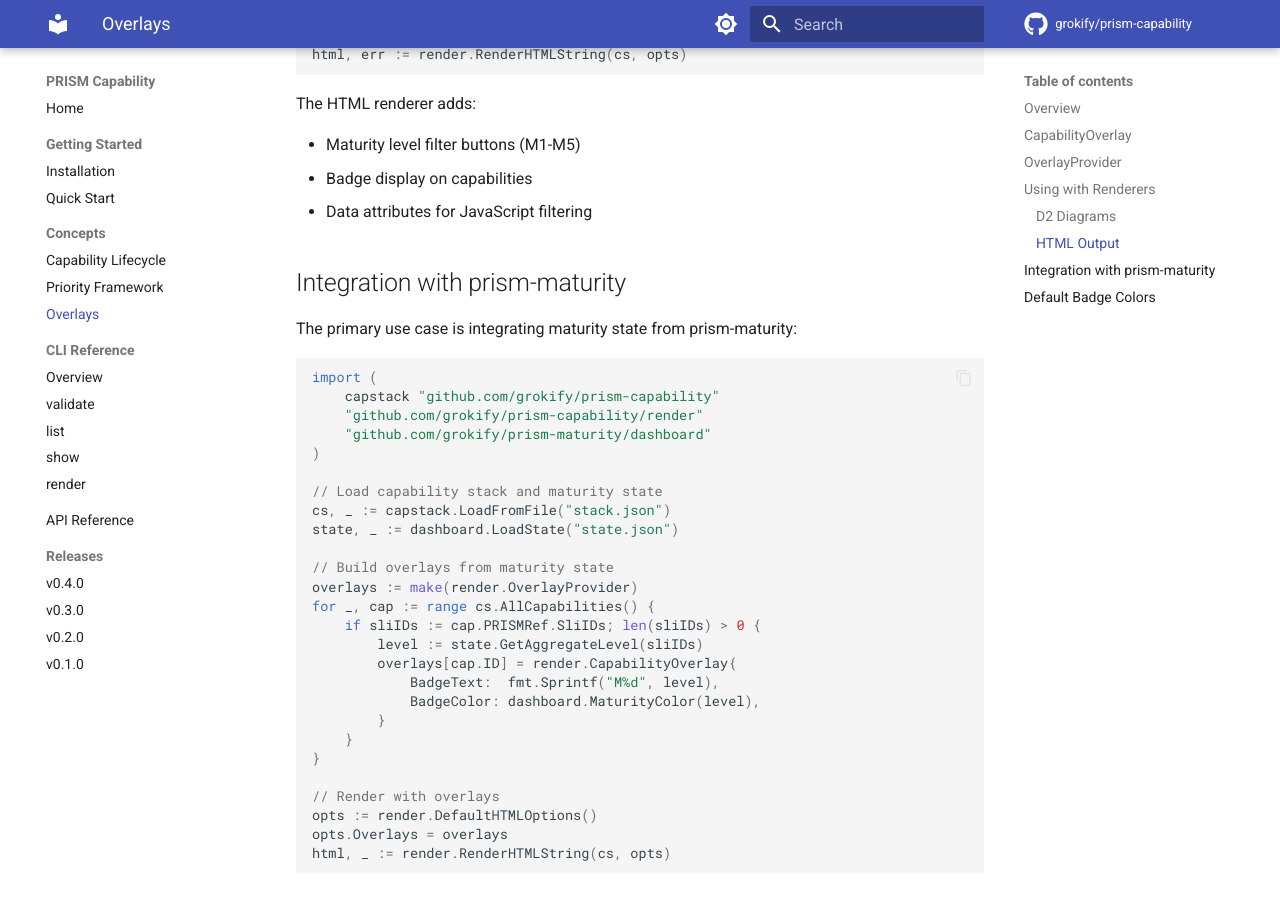
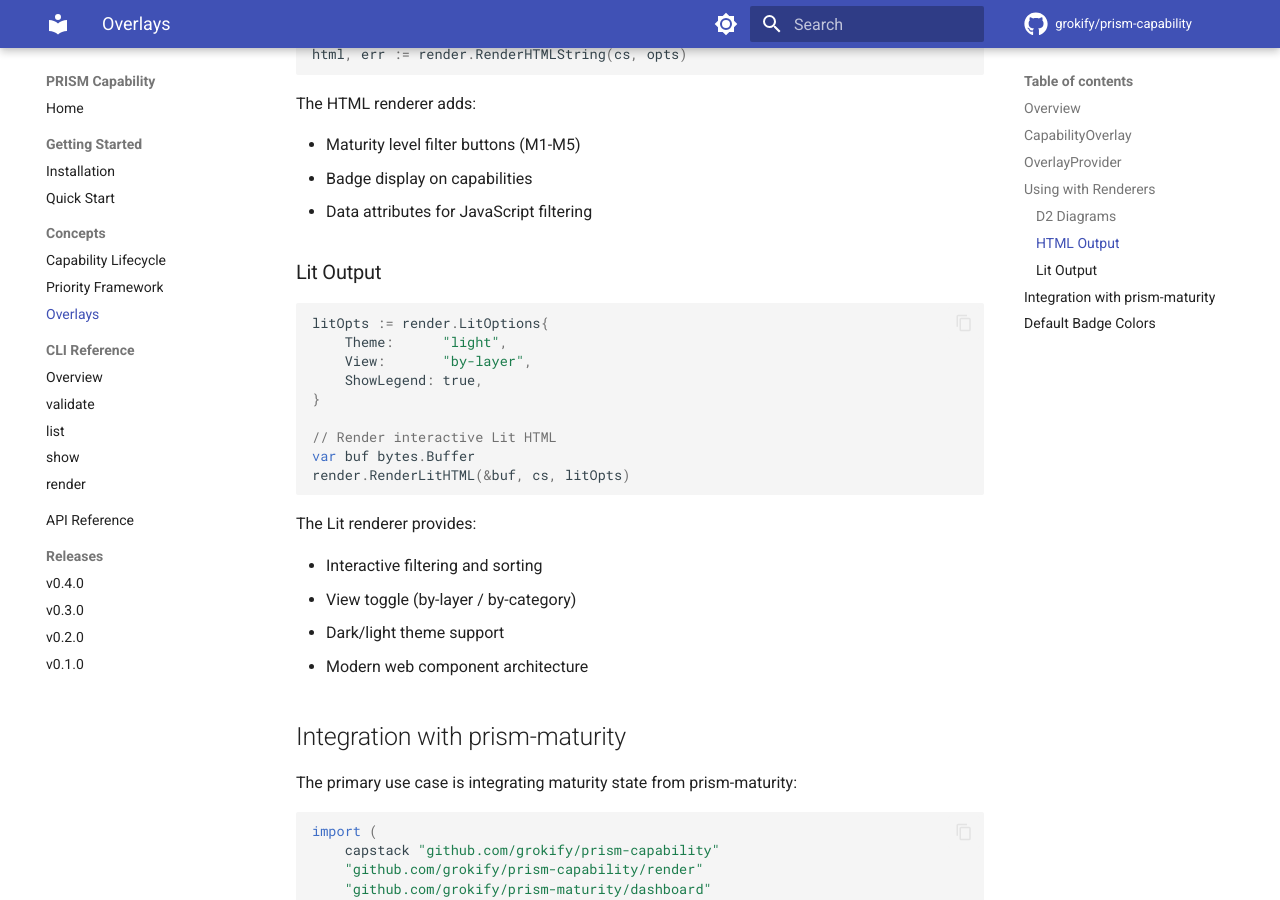
Before and after one commit to grokify/prism-capability, an MkDocs documentation site: the page built from docs/concepts/overlays.md, in a window 1280 px wide and 900 px high, scrolled down 1801 px. Built offline with MkDocs 1.6.1 and Material for MkDocs 9.7.7, drawn with Linux system fonts in a browser that asks for light colours; comment, search, counter and statistics services are not loaded.

Commit message:
docs: add Lit rendering to overlays and quickstart guides
- Add Lit output section to overlays.md concept guide
- Update quickstart.md with Lit as recommended render format
- Add examples for --view, --dark flags and JSON output

Co-Authored-By: Claude Opus 4.5 <noreply@anthropic.com>

````diff
--- a/docs/concepts/overlays.md
+++ b/docs/concepts/overlays.md
@@ -88,6 +88,27 @@ The HTML renderer adds:
 - Badge display on capabilities
 - Data attributes for JavaScript filtering
 
+### Lit Output
+
+```go
+litOpts := render.LitOptions{
+    Theme:      "light",
+    View:       "by-layer",
+    ShowLegend: true,
+}
+
+// Render interactive Lit HTML
+var buf bytes.Buffer
+render.RenderLitHTML(&buf, cs, litOpts)
+```
+
+The Lit renderer provides:
+
+- Interactive filtering and sorting
+- View toggle (by-layer / by-category)
+- Dark/light theme support
+- Modern web component architecture
+
 ## Integration with prism-maturity
 
 The primary use case is integrating maturity state from prism-maturity:
````
Also changed, not shown: docs/getting-started/quickstart.md (+10 -1 lines).
